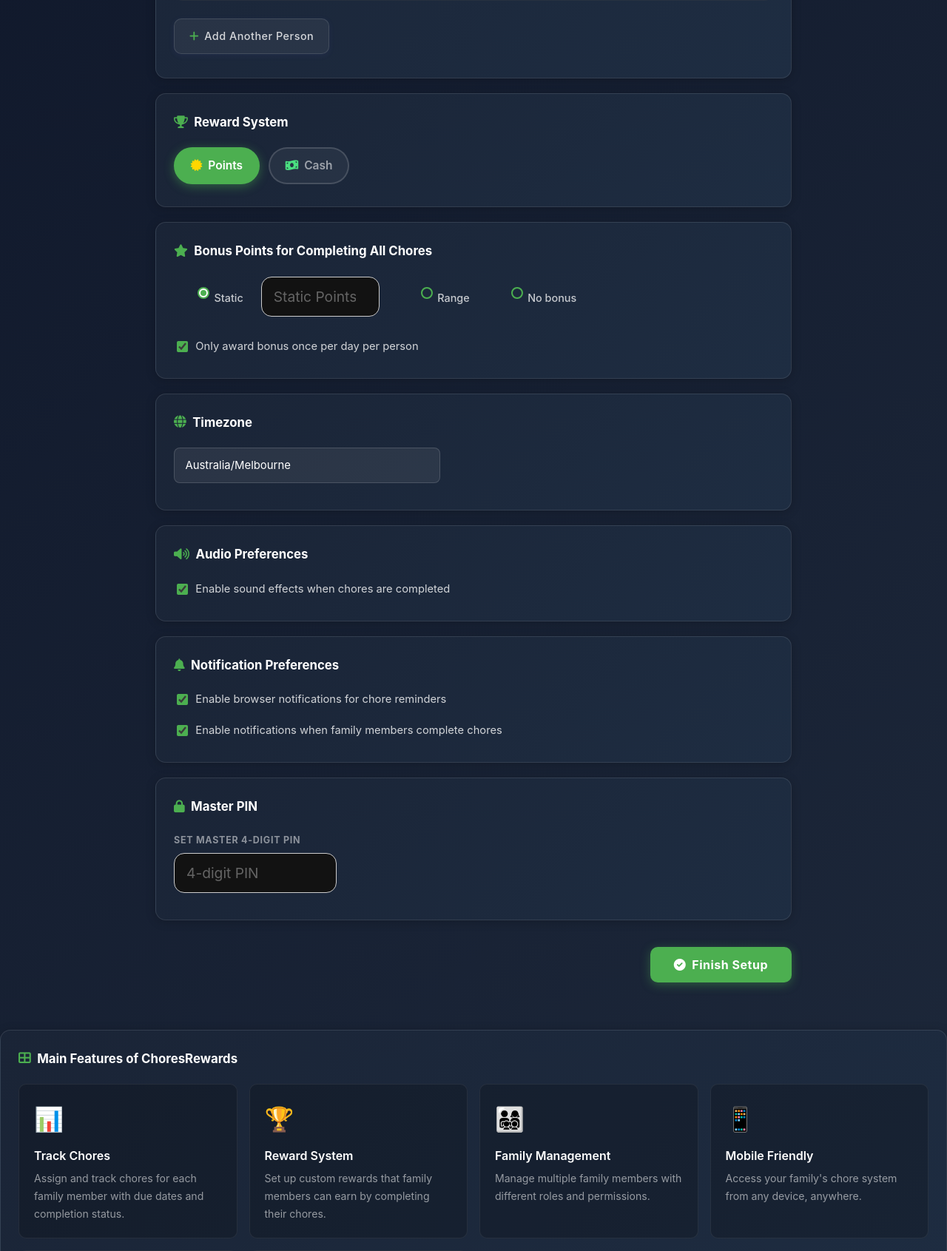
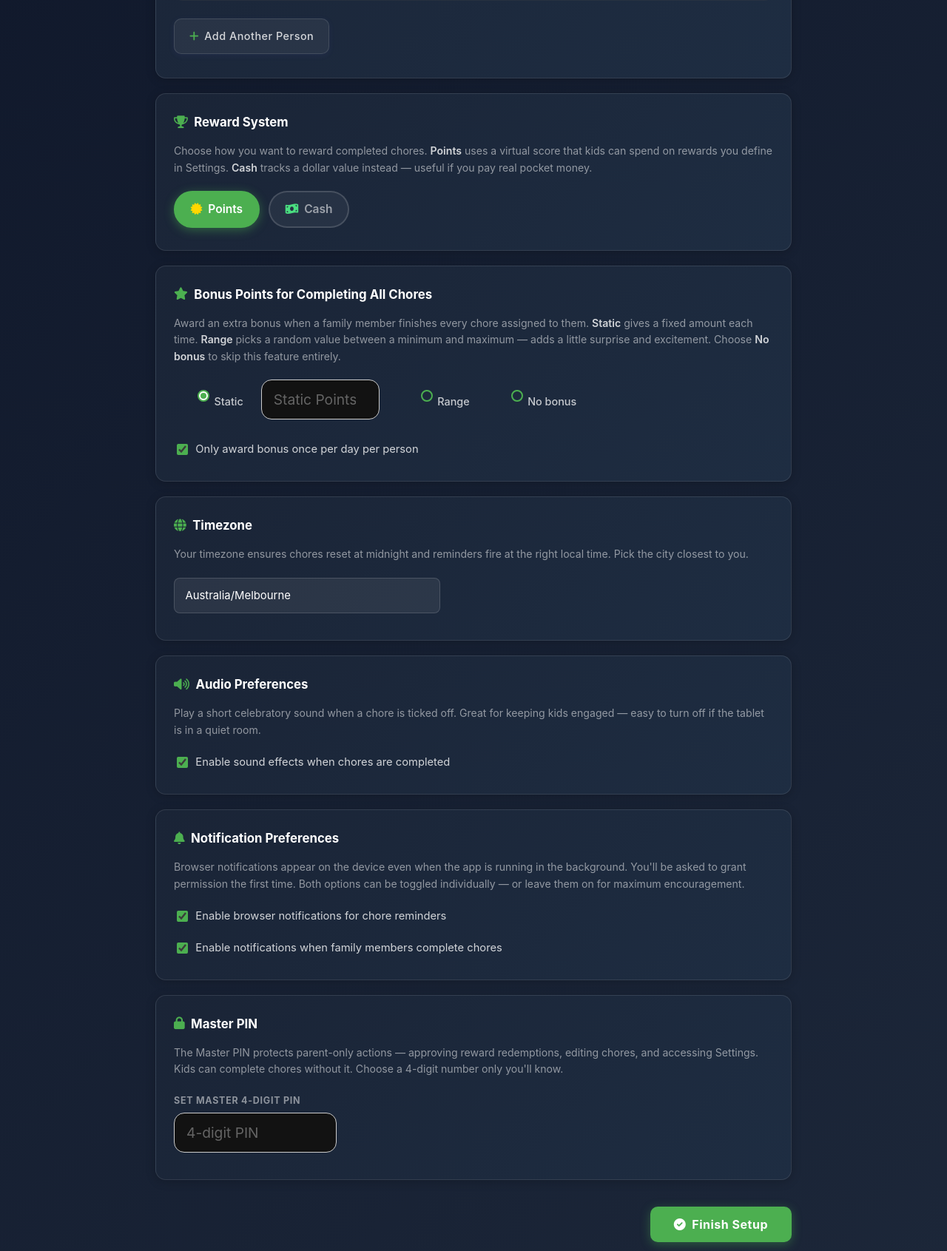
Before and after one commit to matda59/ChoresRewards, a Flask app: page /setup in a window 1280 px wide. Shown: the part 574-2265 px from the top of the page at 74% size. Run offline with Flask 3, Linux system fonts and the light colour scheme; data that the repository does not hold is empty.

Commit message:
Add descriptive help text to every wizard section

```diff
--- a/templates/setup_wizard.html
+++ b/templates/setup_wizard.html
@@ -53,6 +53,15 @@
     margin: 0 0 1.25rem 0;
   }
   .wizard-section-title i { color: #4CAF50; }
+
+  /* ── Section description ── */
+  .wz-section-desc {
+    color: rgba(255,255,255,0.52);
+    font-size: 0.88rem;
+    line-height: 1.6;
+    margin: -0.4rem 0 1.25rem;
+  }
+  .wz-section-desc strong { color: rgba(255,255,255,0.8); font-weight: 600; }
 
   /* ── Field label ── */
   .wz-label {
@@ -505,6 +514,7 @@ document.addEventListener('click', function(e) {
     <!-- ── Reward System ── -->
     <div class="wizard-section">
       <h3 class="wizard-section-title"><i class="fas fa-trophy"></i> Reward System</h3>
+      <p class="wz-section-desc">Choose how you want to reward completed chores. <strong>Points</strong> uses a virtual score that kids can spend on rewards you define in Settings. <strong>Cash</strong> tracks a dollar value instead — useful if you pay real pocket money.</p>
       <div style="display:flex; gap:12px; flex-wrap:wrap; align-items:center;">
         <label class="reward-system-label selected" id="wizard-points-label">
           <input type="radio" class="reward-system-radio" name="reward_system" value="points" checked>
@@ -520,6 +530,7 @@ document.addEventListener('click', function(e) {
     <!-- ── Bonus Points ── -->
     <div class="wizard-section">
       <h3 class="wizard-section-title"><i class="fas fa-star"></i> Bonus Points for Completing All Chores</h3>
+      <p class="wz-section-desc">Award an extra bonus when a family member finishes every chore assigned to them. <strong>Static</strong> gives a fixed amount each time. <strong>Range</strong> picks a random value between a minimum and maximum — adds a little surprise and excitement. Choose <strong>No bonus</strong> to skip this feature entirely.</p>
       <div style="display:flex; gap:1.5rem; align-items:center; flex-wrap:wrap; margin-bottom:1rem;">
         <label class="bonus-mode-label" id="wizard-bonus-static-label">
           <input type="radio" class="bonus-mode-radio" name="bonus_mode" value="static" checked>
@@ -549,6 +560,7 @@ document.addEventListener('click', function(e) {
     <!-- ── Timezone ── -->
     <div class="wizard-section">
       <h3 class="wizard-section-title"><i class="fas fa-globe"></i> Timezone</h3>
+      <p class="wz-section-desc">Your timezone ensures chores reset at midnight and reminders fire at the right local time. Pick the city closest to you.</p>
       {% set timezones = [
             'Africa/Abidjan', 'Africa/Accra', 'Africa/Addis_Ababa', 'Africa/Algiers', 'Africa/Asmara',
             'Africa/Bamako', 'Africa/Bangui', 'Africa/Banjul', 'Africa/Bissau', 'Africa/Blantyre',
@@ -637,6 +649,7 @@ document.addEventListener('click', function(e) {
     <!-- ── Audio ── -->
     <div class="wizard-section">
       <h3 class="wizard-section-title"><i class="fas fa-volume-up"></i> Audio Preferences</h3>
+      <p class="wz-section-desc">Play a short celebratory sound when a chore is ticked off. Great for keeping kids engaged — easy to turn off if the tablet is in a quiet room.</p>
       <label class="wz-check-label">
         <input type="checkbox" name="enable_sound_effects" checked>
         Enable sound effects when chores are completed
@@ -646,6 +659,7 @@ document.addEventListener('click', function(e) {
     <!-- ── Notifications ── -->
     <div class="wizard-section">
       <h3 class="wizard-section-title"><i class="fas fa-bell"></i> Notification Preferences</h3>
+      <p class="wz-section-desc">Browser notifications appear on the device even when the app is running in the background. You'll be asked to grant permission the first time. Both options can be toggled individually — or leave them on for maximum encouragement.</p>
       <div style="display:flex; flex-direction:column; gap:0.7rem;">
         <label class="wz-check-label">
           <input type="checkbox" name="enable_notifications" checked>
@@ -705,6 +719,7 @@ document.addEventListener('click', function(e) {
     <!-- ── Master PIN ── -->
     <div class="wizard-section">
       <h3 class="wizard-section-title"><i class="fas fa-lock"></i> Master PIN</h3>
+      <p class="wz-section-desc">The Master PIN protects parent-only actions — approving reward redemptions, editing chores, and accessing Settings. Kids can complete chores without it. Choose a 4-digit number only you'll know.</p>
       <div style="max-width:240px;">
         <span class="wz-label">Set Master 4-Digit PIN</span>
         <input type="password" name="master_pin" pattern="\d{4}" maxlength="4" required
```
